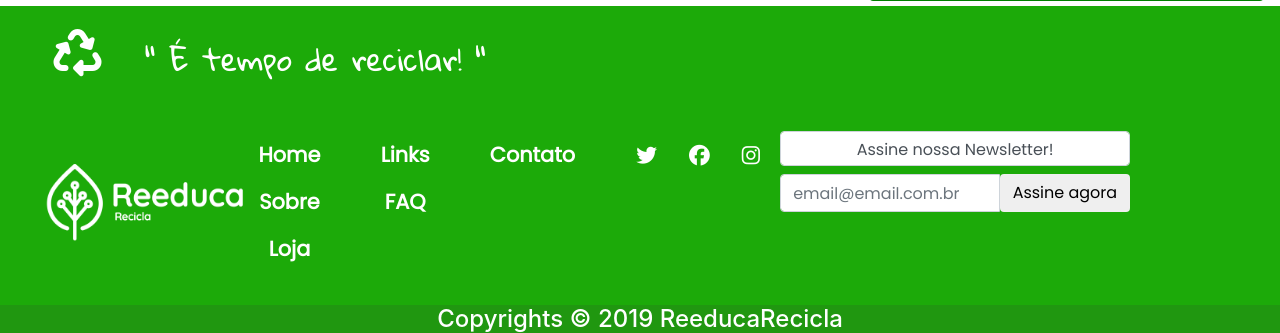
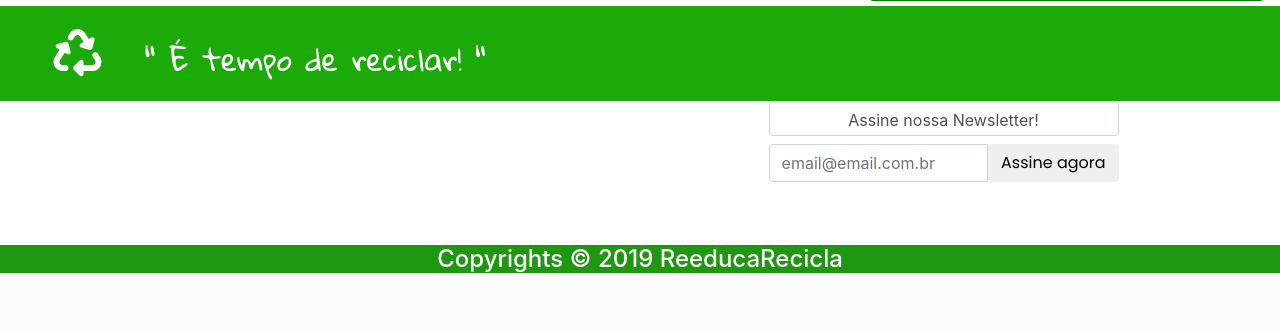
Before and after one commit to marfrancis/ProjetoReeducaRecicla, a PHP site: page /contato.html in a window 1280 px wide. Shown: the part 1243-1576 px from the top of the page. After the commit the page ends 1516 px from the top, so only its background shows below. Run offline with PHP 8.4, Linux system fonts and the light colour scheme; some libraries are stand-ins or nearby versions.

Commit message:
correcao no css

```diff
--- a/css/style.css
+++ b/css/style.css
@@ -366,7 +366,7 @@ p#frase {
 
 /*Início Configuração Footer*/
 
-#footer-recicla{
+#footer{
     background: #1caa09;
     padding-top:30px;
     padding-bottom:30px;
```
Also changed, not shown: img/sapato.png (deleted), img/tenis2.jpeg (deleted), img/tenis3.jpg (deleted), img/tenisReciclavel.jpg (deleted).
